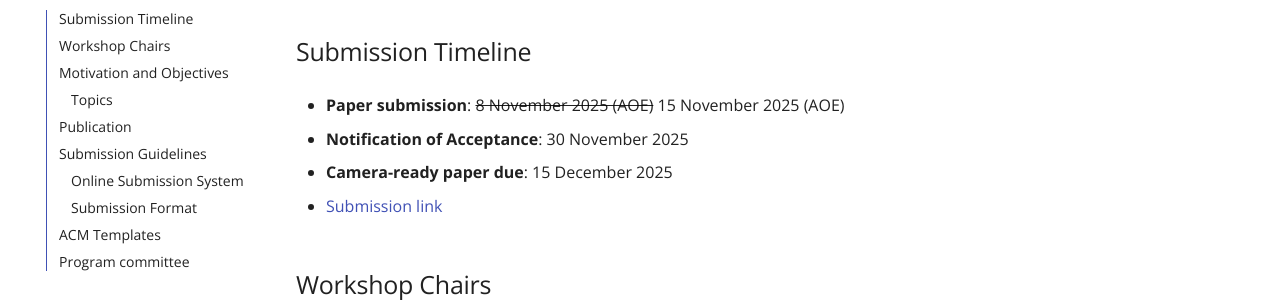
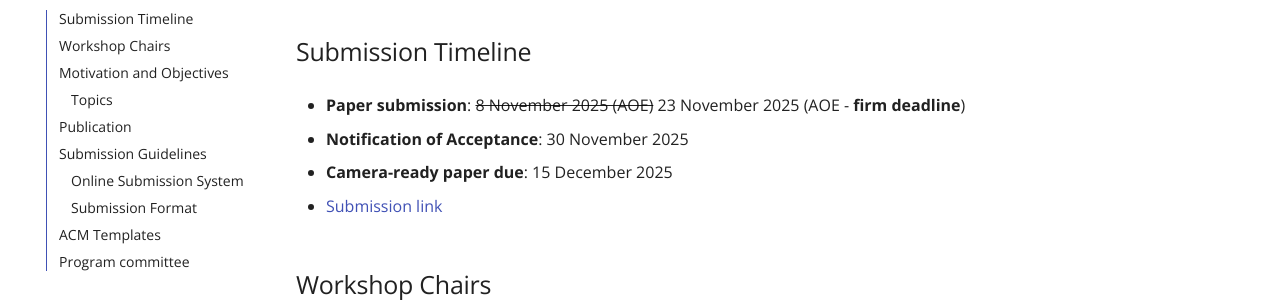
Before and after one commit to CoCo-ARCOS/HPCMALL2026, an MkDocs documentation site: the page built from docs/index.md, in a window 1280 px wide and 900 px high, scrolled down 386 px. Shown: the part 166-468 px from the top of the window. Built offline with MkDocs 1.6.1 and Material for MkDocs 9.7.7, drawn with Linux system fonts in a browser that asks for light colours.

Commit message:
Update paper submission deadline in workshop details

```diff
--- a/docs/index.md
+++ b/docs/index.md
@@ -2,7 +2,7 @@
 
 ## Submission Timeline
 
-- **Paper submission**: <s>8 November 2025 (AOE)</s> 15 November 2025 (AOE)
+- **Paper submission**: <s>8 November 2025 (AOE)</s> 23 November 2025 (AOE - **firm deadline**)
 
 - **Notification of Acceptance**: 30 November 2025
 
```
